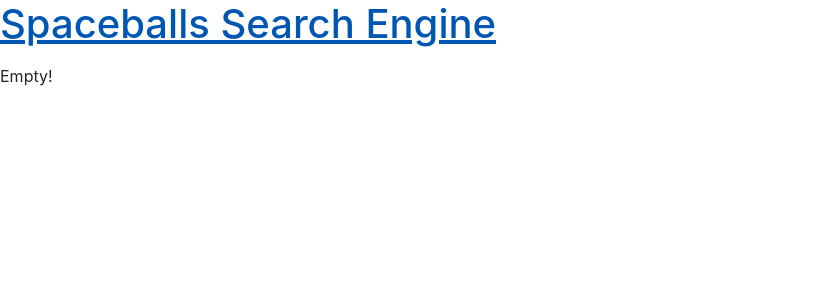
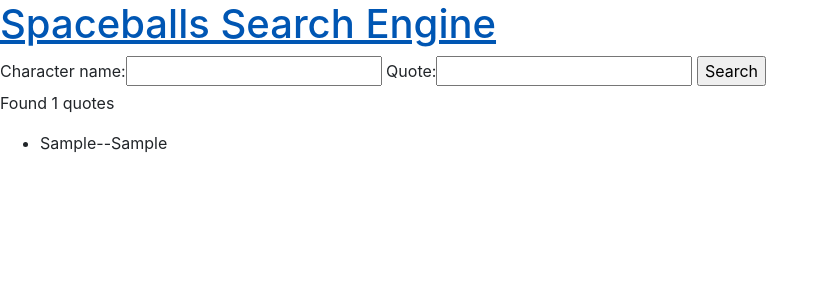
Before and after one commit to RedSkyHarbor/spaceballs-script-search-engine, a Django app: page / in a window 1280 px wide. Shown: the top 300 px of the page, without its empty margins (0-829 px from the left). Run offline with Django 3.2, Linux system fonts and the light colour scheme; tables that the repository leaves empty hold one stand-in row (values such as "Sample post"); some libraries are stand-ins or nearby versions.

Commit message:
added search form to homepage

```diff
--- a/spaceballs_search_engine/templates/spaceballs_search_engine/homepage.html
+++ b/spaceballs_search_engine/templates/spaceballs_search_engine/homepage.html
@@ -9,18 +9,30 @@
 </head>
 
 <body>
-    <h1><a href='/'>Spaceballs Search Engine</a></h1>
+    <div class='header'>
+        <h1><a href='/'>Spaceballs Search Engine</a></h1>
+    </div>
 
-    <ul>
-    {% for quote in all_quotes %}
-        <li>{{ quote }}</li>
-    {% endfor %}
-    </ul>
+    <div class='form'>
+        <form action='/' method='POST'>
+            {% csrf_token %}
+            {{ form }}
+            <input type="submit" value="Search"/>
+        </form>
+    </div>
 
-    {% if not all_quotes %}
-        <p>Empty!</p>
+    <div class='quotes'>
+    {% if quotes %}
+        <p>Found {{ quotes|length }} quotes</p>
+        <ul>
+        {% for quote in quotes %}
+            <li>{{ quote }}</li>
+        {% endfor %}
+        </ul>
+    {% else %}
+        <p>No quotes found</p>
     {% endif %}
-
+    </div>
 </body>
 
 </html>
--- a/spaceballs_search_engine/views.py
+++ b/spaceballs_search_engine/views.py
@@ -1,8 +1,10 @@
 from django.shortcuts import render
 
+from .forms import SearchForm
 from .models import Quote
 
 def homepage(request):
+    form = SearchForm(request.POST)
     all_quotes = Quote.objects.all()
-    context = {'quotes': all_quotes}
+    context = {'quotes': all_quotes, 'form': form}
     return render(request, 'spaceballs_search_engine/homepage.html', context)
```
